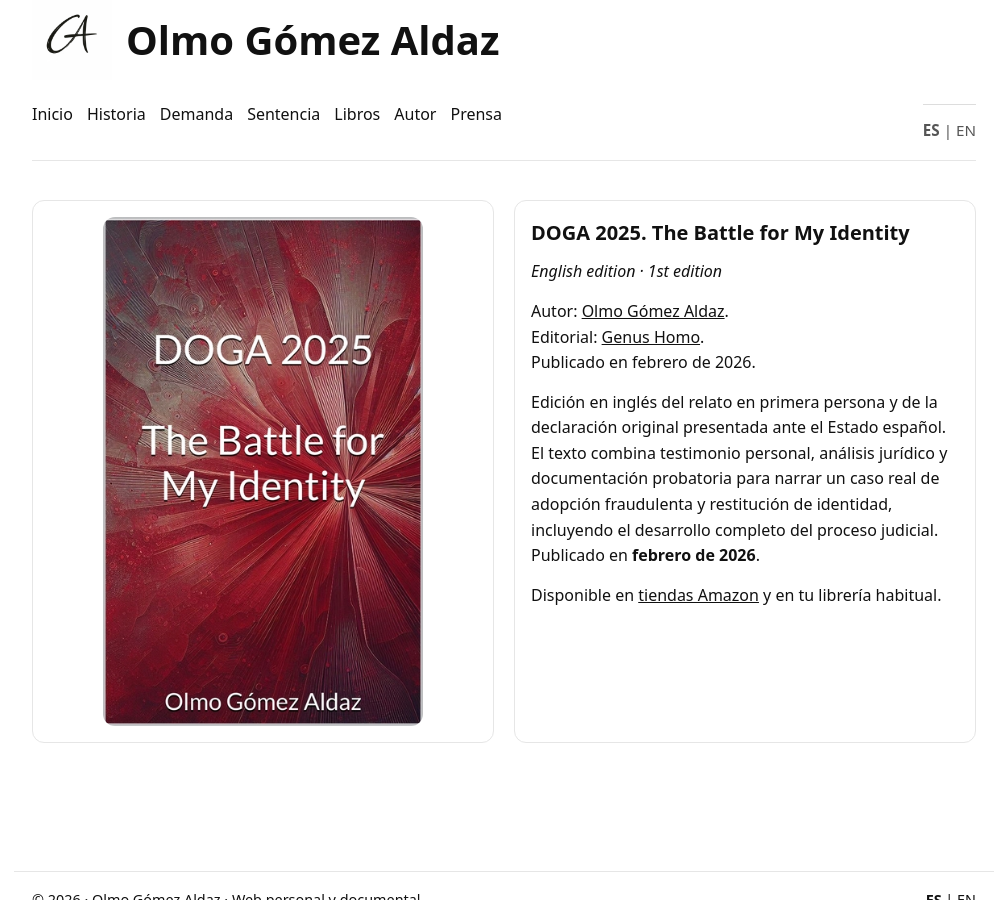
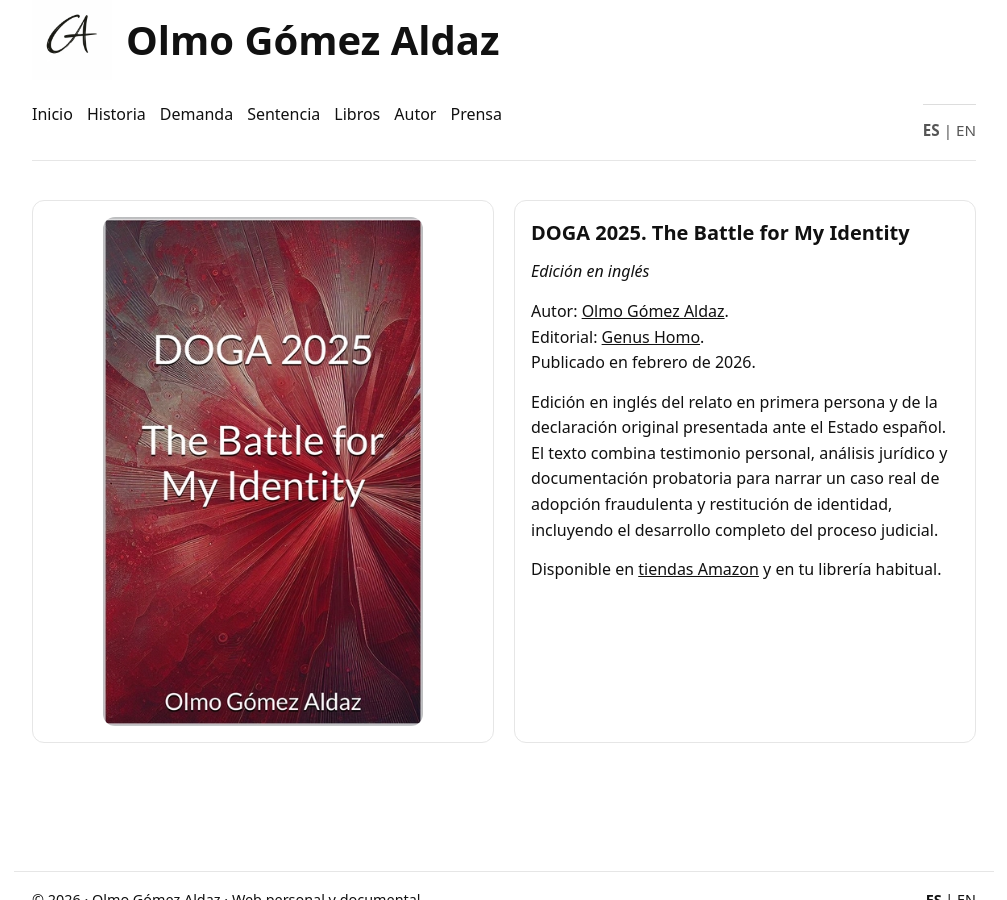
Before and after one commit to olmogaldaz/olmogaldaz.github.io, a Jekyll site: the page built from es/libros/index.html, in a window 1280 px wide and 900 px high, scrolled down 657 px. Shown: the whole window, without its empty margins (136-1143 px from the left). Built offline with Jekyll 4.4.1, drawn with Linux system fonts in a browser that asks for light colours.

Commit message:
Update index.html

```diff
--- a/es/libros/index.html
+++ b/es/libros/index.html
@@ -63,7 +63,7 @@ description: Libros publicados a partir del proceso de restitución de identidad
 
         <div class="card">
           <h2>DOGA 2025. The Battle for My Identity</h2>
-            <p><em>English edition · 1st edition</em></p>
+          <p><em>Edición en inglés</em></p>
 
           <p>
             Autor: <a href="/es/autor/">Olmo Gómez Aldaz</a>.<br>
@@ -72,15 +72,11 @@ description: Libros publicados a partir del proceso de restitución de identidad
           </p>
 
           <p>
-              Edición en inglés del relato en primera persona y de la declaración original presentada ante el Estado español.
-              El texto combina testimonio personal, análisis jurídico y documentación probatoria para narrar un caso real de
-              adopción fraudulenta y restitución de identidad, incluyendo el desarrollo completo del proceso judicial.
-              Publicado en <strong>febrero de 2026</strong>.
+            Edición en inglés del relato en primera persona y de la declaración original presentada ante el Estado español. El texto combina testimonio personal, análisis jurídico y documentación probatoria para narrar un caso real de adopción fraudulenta y restitución de identidad, incluyendo el desarrollo completo del proceso judicial.
           </p>
 
           <p>
-              Disponible en <a href="https://amzn.eu/d/02IwJ8Wc" target="_blank" rel="noopener noreferrer">tiendas Amazon</a>
-              y en tu librería habitual.
+            Disponible en <a href="https://amzn.eu/d/02IwJ8Wc" target="_blank" rel="noopener noreferrer">tiendas Amazon</a> y en tu librería habitual.
           </p>
         </div>
 
```
Lines whose indentation alone changed are shown as unchanged.
